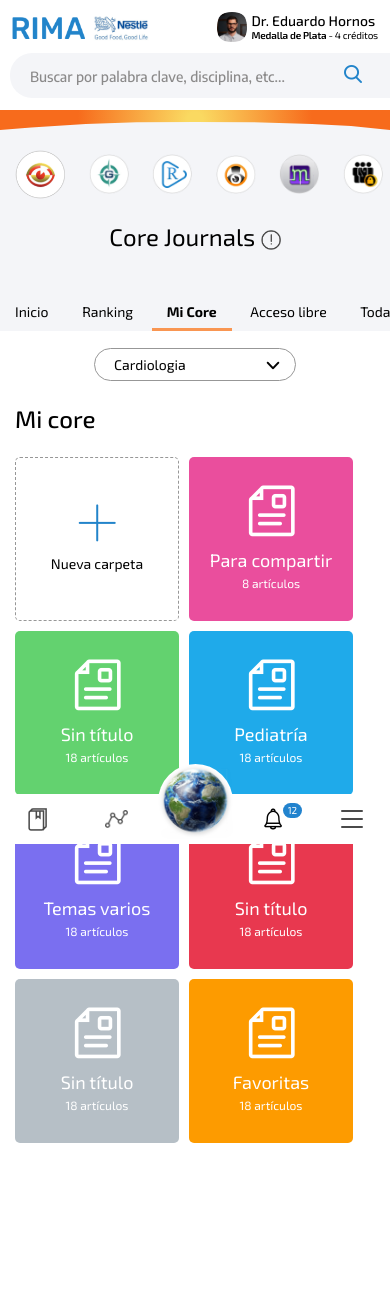
After one commit to sofiasoldano/rima, a PHP site: page /core-journals-core.php in a window 390 px wide. The commit adds this page. Shown: the top 1300 px of the page. Run offline with PHP 8.4, Linux system fonts and the light colour scheme; some libraries are stand-ins or nearby versions.

Commit message:
Core Journals (Mi Core) - Desktop y mobile

```diff
--- /dev/null
+++ b/core-journals-core.php
@@ -0,0 +1,49 @@
+<?php $core_int = "core" ?>
+<?php include('core-journals-submenu.php'); ?>
+
+<div class="mi-core">
+    <div class="container">
+        <div class="row">
+            <div class="col-md-12">
+                <div class="title">Mi core</div>
+
+                <div class="folders-container">
+                    <a href="#" class="add-folder">
+                        <img src="img/icons/add-folder.png" width="40">
+                        <p>Nueva carpeta</p>
+                    </a>
+                    <a href="#" class="folder pink">
+                        <img src="img/icons/folder.png" width="47">
+                        <p>Para compartir <span class="quantity">8 artículos</span></p>
+                    </a>
+                    <a href="#" class="folder green">
+                        <img src="img/icons/folder.png" width="47">
+                        <p>Sin título <span class="quantity">18 artículos</span></p>
+                    </a>
+                    <a href="#" class="folder light-blue">
+                        <img src="img/icons/folder.png" width="47">
+                        <p>Pediatría <span class="quantity">18 artículos</span></p>
+                    </a>
+                    <a href="#" class="folder purple">
+                        <img src="img/icons/folder.png" width="47">
+                        <p>Temas varios <span class="quantity">18 artículos</span></p>
+                    </a>
+                    <a href="#" class="folder red">
+                        <img src="img/icons/folder.png" width="47">
+                        <p>Sin título <span class="quantity">18 artículos</span></p>
+                    </a>
+                    <a href="#" class="folder light-gray">
+                        <img src="img/icons/folder.png" width="47">
+                        <p>Sin título <span class="quantity">18 artículos</span></p>
+                    </a>
+                    <a href="#" class="folder orange">
+                        <img src="img/icons/folder.png" width="47">
+                        <p>Favoritas <span class="quantity">18 artículos</span></p>
+                    </a>
+                </div>
+            </div>
+        </div>
+    </div>
+</div>
+
+<?php include('footer.php'); ?>
--- a/css/main.css
+++ b/css/main.css
@@ -684,6 +684,11 @@ footer {
   margin-left: -15px;
   width: calc(100% + 30px);
   overflow-x: scroll;
+  -webkit-overflow-scrolling: touch;
+}
+/* line 28, ../sass/partials/_submenu.scss */
+.submenu .core-menu::-webkit-scrollbar {
+  display: none;
 }
 @media (min-width: 768px) {
   /* line 22, ../sass/partials/_submenu.scss */
@@ -693,100 +698,105 @@ footer {
     width: auto;
   }
 }
-/* line 34, ../sass/partials/_submenu.scss */
+/* line 38, ../sass/partials/_submenu.scss */
 .submenu .core-menu ul {
   width: max-content;
   padding-left: 5px;
 }
 @media (min-width: 768px) {
-  /* line 34, ../sass/partials/_submenu.scss */
+  /* line 38, ../sass/partials/_submenu.scss */
   .submenu .core-menu ul {
     width: auto;
     padding: 0;
   }
 }
-/* line 43, ../sass/partials/_submenu.scss */
+/* line 47, ../sass/partials/_submenu.scss */
 .submenu .core-menu ul li {
   display: inline-block;
   width: 40px;
   margin: 0 10px;
 }
 @media (min-width: 990px) {
-  /* line 43, ../sass/partials/_submenu.scss */
+  /* line 47, ../sass/partials/_submenu.scss */
   .submenu .core-menu ul li {
     width: 45px;
     margin: 0 23px;
   }
 }
-/* line 53, ../sass/partials/_submenu.scss */
+/* line 57, ../sass/partials/_submenu.scss */
 .submenu .core-menu ul li.active {
   width: 50px;
 }
 @media (min-width: 990px) {
-  /* line 53, ../sass/partials/_submenu.scss */
+  /* line 57, ../sass/partials/_submenu.scss */
   .submenu .core-menu ul li.active {
     width: 55px;
   }
 }
-/* line 64, ../sass/partials/_submenu.scss */
+/* line 68, ../sass/partials/_submenu.scss */
 .submenu .core-tabs {
   margin-left: -15px;
   width: calc(100% + 30px);
   overflow-x: scroll;
-}
-@media (min-width: 768px) {
-  /* line 64, ../sass/partials/_submenu.scss */
+  -webkit-overflow-scrolling: touch;
+}
+/* line 73, ../sass/partials/_submenu.scss */
+.submenu .core-tabs::-webkit-scrollbar {
+  display: none;
+}
+@media (min-width: 768px) {
+  /* line 68, ../sass/partials/_submenu.scss */
   .submenu .core-tabs {
     width: auto;
   }
 }
 @media (min-width: 1200px) {
-  /* line 64, ../sass/partials/_submenu.scss */
+  /* line 68, ../sass/partials/_submenu.scss */
   .submenu .core-tabs {
     margin-left: 0;
   }
 }
-/* line 77, ../sass/partials/_submenu.scss */
+/* line 85, ../sass/partials/_submenu.scss */
 .submenu .core-tabs ul {
   width: max-content;
 }
 @media (min-width: 990px) {
-  /* line 77, ../sass/partials/_submenu.scss */
+  /* line 85, ../sass/partials/_submenu.scss */
   .submenu .core-tabs ul {
     width: auto;
   }
 }
-/* line 84, ../sass/partials/_submenu.scss */
+/* line 92, ../sass/partials/_submenu.scss */
 .submenu .core-tabs ul li {
   display: inline-block;
 }
-/* line 87, ../sass/partials/_submenu.scss */
+/* line 95, ../sass/partials/_submenu.scss */
 .submenu .core-tabs ul li.active {
   border-bottom: 3px solid;
 }
-/* line 90, ../sass/partials/_submenu.scss */
+/* line 98, ../sass/partials/_submenu.scss */
 .submenu .core-tabs ul li.active a {
   font-weight: 700;
 }
-/* line 95, ../sass/partials/_submenu.scss */
+/* line 103, ../sass/partials/_submenu.scss */
 .submenu .core-tabs ul li a {
   display: block;
   padding: 6px 15px;
   font-size: 14px;
 }
 @media (min-width: 768px) {
-  /* line 95, ../sass/partials/_submenu.scss */
+  /* line 103, ../sass/partials/_submenu.scss */
   .submenu .core-tabs ul li a {
     padding: 6px 27px 15px;
   }
 }
 @media (min-width: 1200px) {
-  /* line 95, ../sass/partials/_submenu.scss */
+  /* line 103, ../sass/partials/_submenu.scss */
   .submenu .core-tabs ul li a {
     padding: 6px 30px 15px;
   }
 }
-/* line 112, ../sass/partials/_submenu.scss */
+/* line 120, ../sass/partials/_submenu.scss */
 .submenu .dropdown {
   width: 202px;
   position: absolute;
@@ -795,14 +805,14 @@ footer {
   margin-right: 0;
 }
 @media (min-width: 990px) {
-  /* line 112, ../sass/partials/_submenu.scss */
+  /* line 120, ../sass/partials/_submenu.scss */
   .submenu .dropdown {
     position: relative;
     bottom: initial;
     left: initial;
   }
 }
-/* line 125, ../sass/partials/_submenu.scss */
+/* line 133, ../sass/partials/_submenu.scss */
 .submenu .dropdown:after {
   content: "";
   position: absolute;
@@ -814,7 +824,7 @@ footer {
   right: 15px;
   top: 13px;
 }
-/* line 137, ../sass/partials/_submenu.scss */
+/* line 145, ../sass/partials/_submenu.scss */
 .submenu .dropdown select {
   background: none;
   border: 1px solid #979797;
@@ -825,7 +835,7 @@ footer {
   font-size: 14px;
   margin-bottom: 0;
 }
-/* line 147, ../sass/partials/_submenu.scss */
+/* line 155, ../sass/partials/_submenu.scss */
 .submenu .dropdown select:focus {
   outline: none;
 }
@@ -1075,6 +1085,116 @@ footer {
   left: calc(50% - 18px);
 }
 
+/* line 1, ../sass/partials/_magazine.scss */
+.magazine {
+  margin-bottom: 20px;
+}
+@media (min-width: 990px) {
+  /* line 1, ../sass/partials/_magazine.scss */
+  .magazine {
+    margin-bottom: 50px;
+  }
+}
+/* line 8, ../sass/partials/_magazine.scss */
+.magazine .feature-image {
+  overflow: hidden;
+  border-radius: 5px;
+  box-shadow: 0px 2px 20px rgba(0, 0, 0, 0.75);
+}
+/* line 14, ../sass/partials/_magazine.scss */
+.magazine p {
+  margin: 10px 0;
+  font-size: 12px;
+}
+@media (min-width: 990px) {
+  /* line 14, ../sass/partials/_magazine.scss */
+  .magazine p {
+    font-size: 16px;
+  }
+}
+
+/* line 1, ../sass/partials/_folders.scss */
+.folders-container {
+  display: flex;
+  flex-direction: column;
+  flex-flow: wrap;
+}
+
+/* line 7, ../sass/partials/_folders.scss */
+.add-folder, .folder {
+  width: 164px;
+  height: 164px;
+  border-radius: 5px;
+  text-align: center;
+  display: flex;
+  flex-direction: column;
+  align-items: center;
+  justify-content: center;
+  margin-bottom: 10px;
+  margin-right: 10px;
+  max-width: calc(50% - 10px);
+}
+@media (min-width: 768px) {
+  /* line 7, ../sass/partials/_folders.scss */
+  .add-folder, .folder {
+    margin-bottom: 40px;
+    margin-right: 40px;
+  }
+}
+/* line 25, ../sass/partials/_folders.scss */
+.add-folder img, .folder img {
+  margin: 10px 0;
+}
+
+/* line 30, ../sass/partials/_folders.scss */
+.add-folder {
+  border: 1px dashed #979797;
+  font-size: 14px;
+}
+
+/* line 35, ../sass/partials/_folders.scss */
+.folder {
+  background: #979797;
+}
+/* line 38, ../sass/partials/_folders.scss */
+.folder p {
+  color: #FFFFFF;
+  font-size: 18px;
+}
+/* line 42, ../sass/partials/_folders.scss */
+.folder p .quantity {
+  display: block;
+  font-size: 12px;
+}
+/* line 48, ../sass/partials/_folders.scss */
+.folder.pink {
+  background: #EA4E9D;
+}
+/* line 51, ../sass/partials/_folders.scss */
+.folder.green {
+  background: #63D26F;
+}
+/* line 54, ../sass/partials/_folders.scss */
+.folder.light-blue {
+  background: #1FAAEA;
+}
+/* line 57, ../sass/partials/_folders.scss */
+.folder.purple {
+  background: #7A6FF0;
+}
+/* line 60, ../sass/partials/_folders.scss */
+.folder.red {
+  background: #E8384F;
+}
+/* line 63, ../sass/partials/_folders.scss */
+.folder.light-gray {
+  background: #B6BFC6;
+}
+/* line 66, ../sass/partials/_folders.scss */
+.folder.orange {
+  background: #FD9B00;
+}
+
 /* line 2, ../sass/pages/_login.scss */
 .page-login header {
   display: none;
@@ -1487,59 +1607,36 @@ footer {
   background-image: radial-gradient(circle at 50% 10px, #fad961 4%, #f76b1c 60%);
 }
 /* line 6, ../sass/pages/_core-journals.scss */
-.page-core-journals .magazine {
-  margin-bottom: 20px;
-}
-@media (min-width: 990px) {
-  /* line 6, ../sass/pages/_core-journals.scss */
-  .page-core-journals .magazine {
-    margin-bottom: 50px;
-  }
-}
-/* line 13, ../sass/pages/_core-journals.scss */
-.page-core-journals .magazine .feature-image {
-  overflow: hidden;
-  border-radius: 5px;
-  box-shadow: 0px 2px 20px rgba(0, 0, 0, 0.75);
-}
-/* line 19, ../sass/pages/_core-journals.scss */
-.page-core-journals .magazine p {
-  margin: 10px 0;
-  font-size: 12px;
-}
-@media (min-width: 990px) {
-  /* line 19, ../sass/pages/_core-journals.scss */
-  .page-core-journals .magazine p {
-    font-size: 16px;
-  }
-}
-/* line 30, ../sass/pages/_core-journals.scss */
+.page-core-journals .inicio {
+  margin-top: 60px;
+}
+/* line 11, ../sass/pages/_core-journals.scss */
 .page-core-journals .search .input-search {
   width: 550px;
 }
-/* line 36, ../sass/pages/_core-journals.scss */
+/* line 17, ../sass/pages/_core-journals.scss */
 .page-core-journals .acceso-libre .title {
   margin-top: 3px;
 }
 @media (max-width: 360px) {
-  /* line 40, ../sass/pages/_core-journals.scss */
+  /* line 21, ../sass/pages/_core-journals.scss */
   .page-core-journals .acceso-libre .col-11 {
     max-width: 90%;
   }
 }
 @media (min-width: 990px) {
-  /* line 47, ../sass/pages/_core-journals.scss */
+  /* line 28, ../sass/pages/_core-journals.scss */
   .page-core-journals .magazine-list {
     margin-top: 25px;
   }
 }
 @media (min-width: 990px) {
-  /* line 56, ../sass/pages/_core-journals.scss */
+  /* line 36, ../sass/pages/_core-journals.scss */
   .page-core-journals .pedido-bibliografico .form-box {
     border: 1px solid #E9E9E9;
     padding: 90px 0;
   }
-  /* line 60, ../sass/pages/_core-journals.scss */
+  /* line 40, ../sass/pages/_core-journals.scss */
   .page-core-journals .pedido-bibliografico .form-box form {
     max-width: 100%;
     width: 460px;
--- a/sass/partials/_base.scss
+++ b/sass/partials/_base.scss
@@ -5,3 +5,5 @@
 @import 'main-block';
 @import 'list-block';
 @import 'letters-menu';
+@import 'magazine';
+@import 'folders';
```
Also changed, not shown: sass/pages/_core-journals.scss (+2 -22 lines), sass/partials/_folders.scss (added, +69 -0 lines), sass/partials/_magazine.scss (added, +22 -0 lines), sass/partials/_submenu.scss (+8 -0 lines), img/icons/add-folder.png (added), img/icons/folder.png (added), 1 other file.
